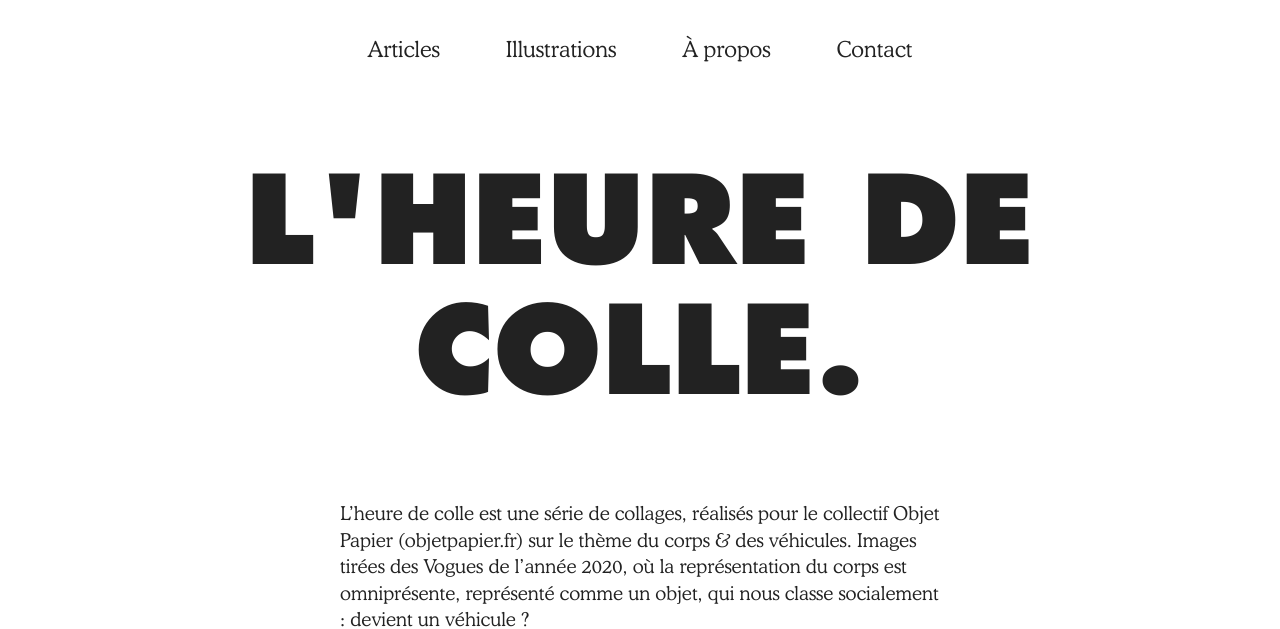
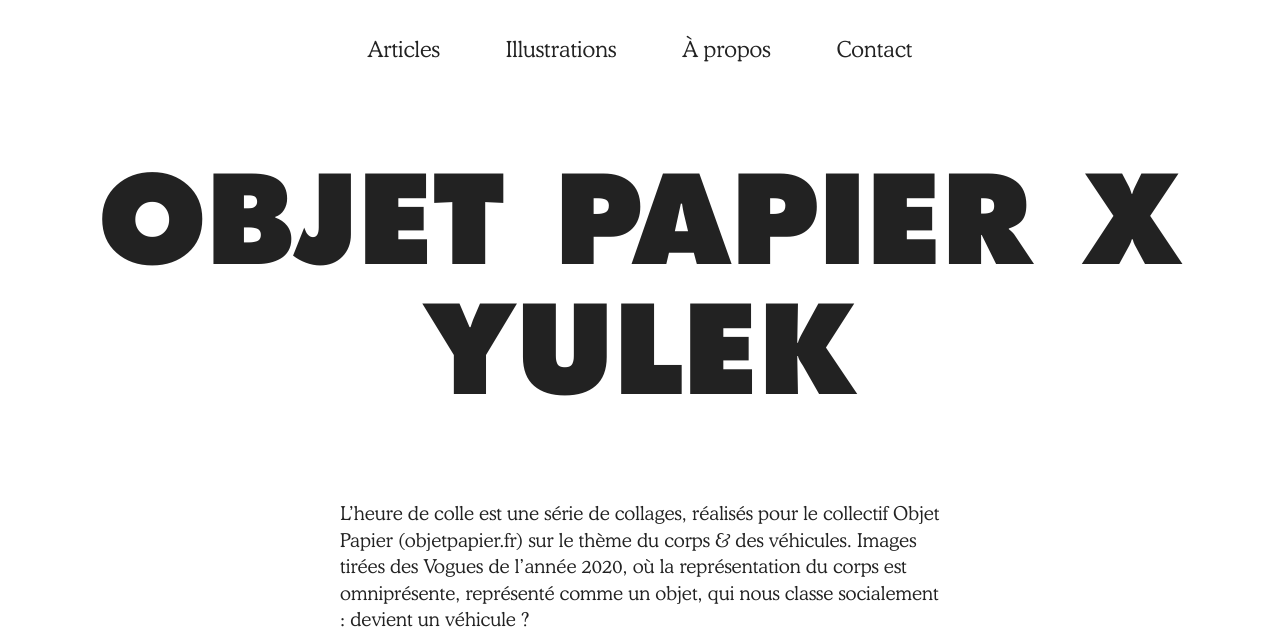
Before and after one commit to yulek-emc/website, a Jekyll site: the page built from _articles/vroum•vroum.md, in a window 1280 px wide and 900 px high, cut to the strip 0-629 px from the top of the window. Built offline with Jekyll 4.4.1, drawn with Linux system fonts in a browser that asks for light colours; a script that is not in the unit is left out.

Commit message:
Update Articles “vroum•vroum”

```diff
--- a/_articles/vroum•vroum.md
+++ b/_articles/vroum•vroum.md
@@ -1,6 +1,6 @@
 ---
 layout: article
-title: L'HEURE DE COLLE.
+title: "Objet papier x Yulek "
 date: 2020-11-19T18:08:09.371Z
 cover-image: /assets/uploads/cover-collages.jpg
 article-content: >-
```
